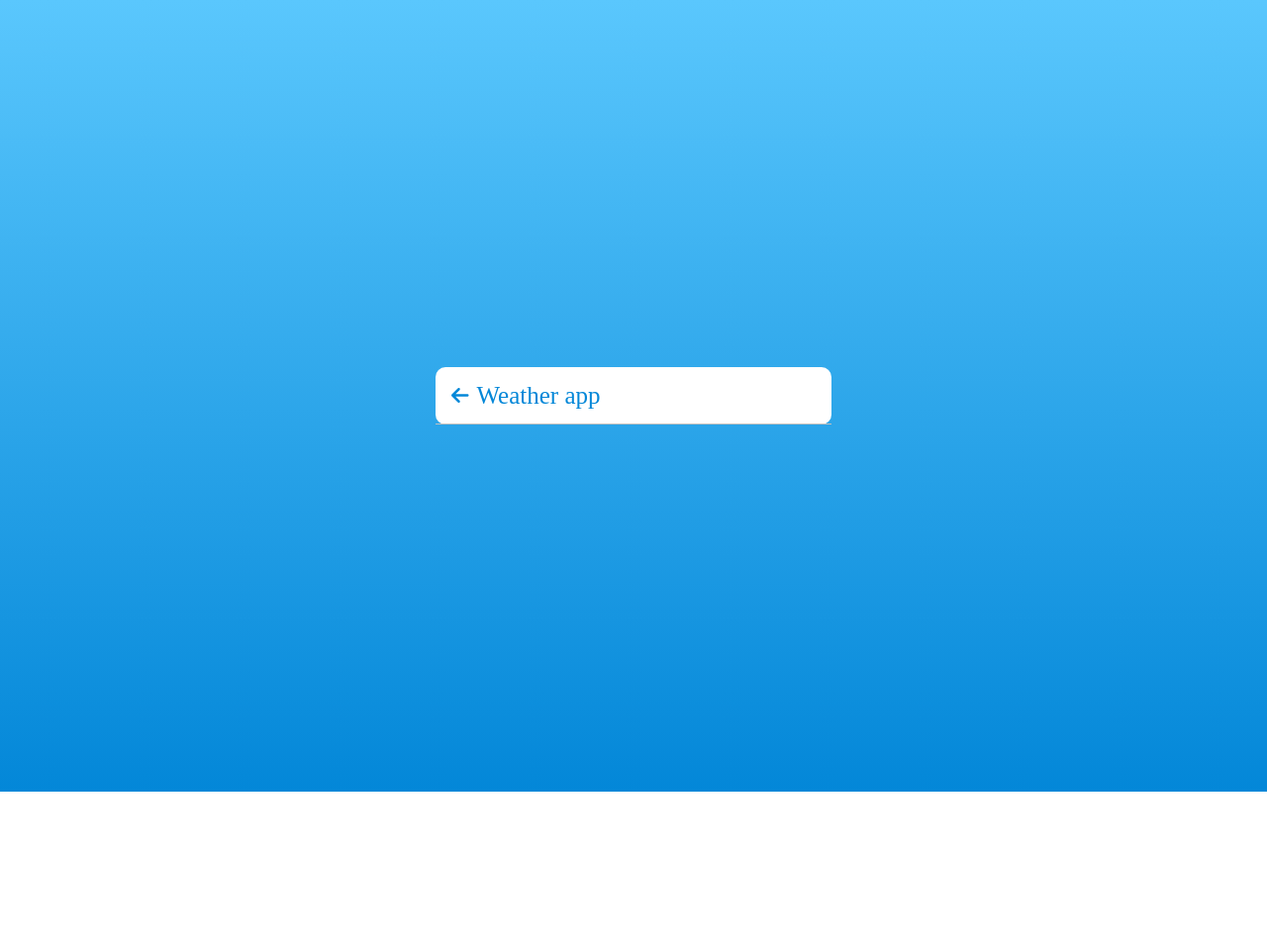
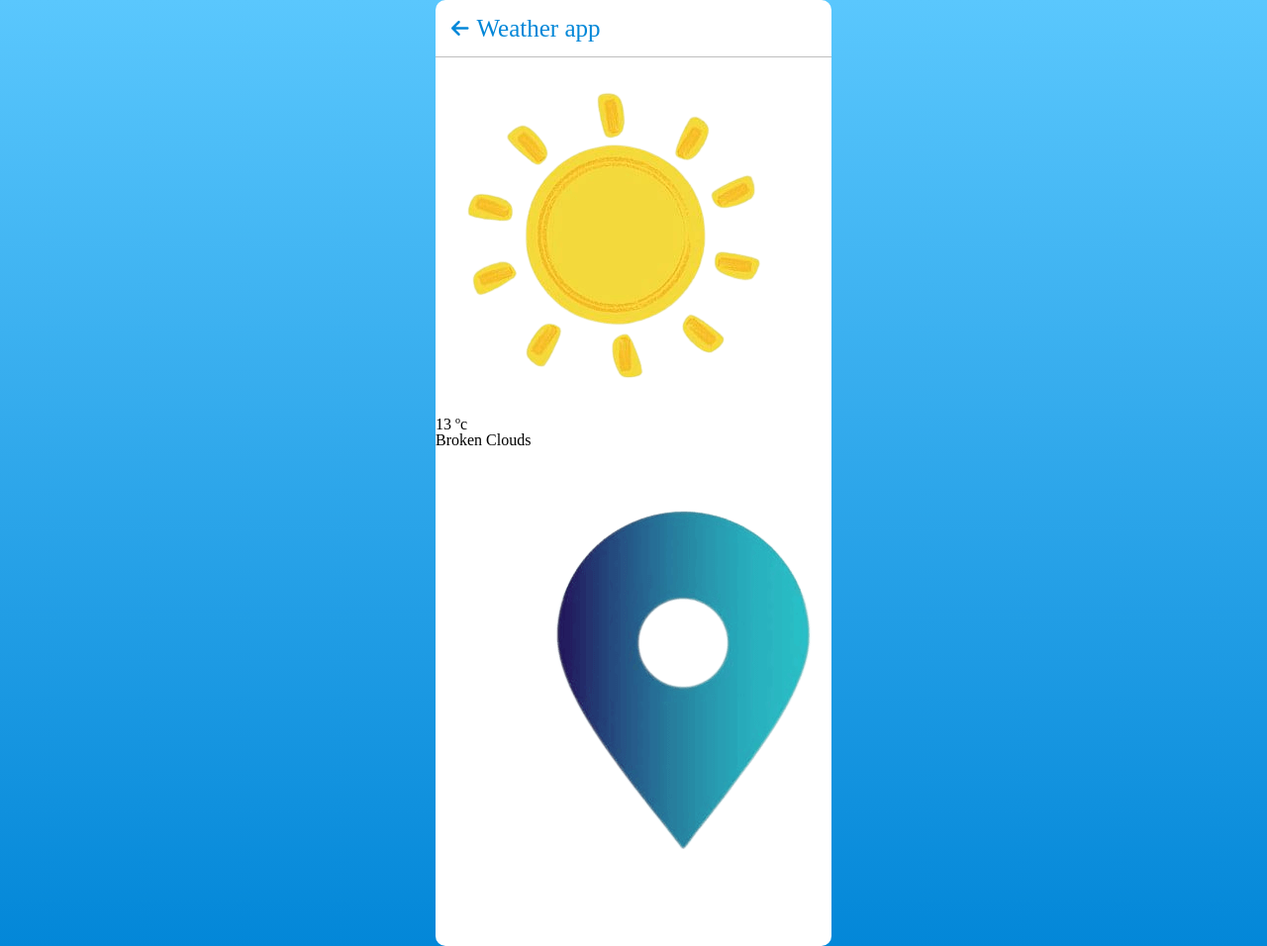
Before and after one commit to gustavo-freita/Weather-app, a plain HTML site: page index.html in a window 1280 px wide. Shown: the whole page at 99% size. Before the commit the page ends 800 px from the top, so only its background shows below. Drawn offline with Linux system fonts and the light colour scheme.

Commit message:
starting where will show the weather

```diff
--- a/index.html
+++ b/index.html
@@ -21,7 +21,15 @@
                 <button>Buscar cidade</button>
             </section>
             <section class="weather__part">
-
+                <img src="./assets/img/clear.png" alt="Weather Icon">
+                <div class="temp">
+                    <span class="numb">13</span>
+                    <span class="deg">º</span>c
+                </div>
+                <div class="weather">Broken Clouds</div>
+                <div class="location">
+                    <img src="./assets/img/location.png" alt="location">
+                </div>
             </section>
         </div>
     </div>
```
Also changed, not shown: assets/img/clear.png (added), assets/img/cloud.png (added), assets/img/cloudy.png (added), assets/img/haze.png (added), assets/img/location.png (added), assets/img/rain.png (added), assets/img/snow.png (added), assets/img/strom.png (added), assets/img/thermometer.png (added), assets/img/wind.png (added).
